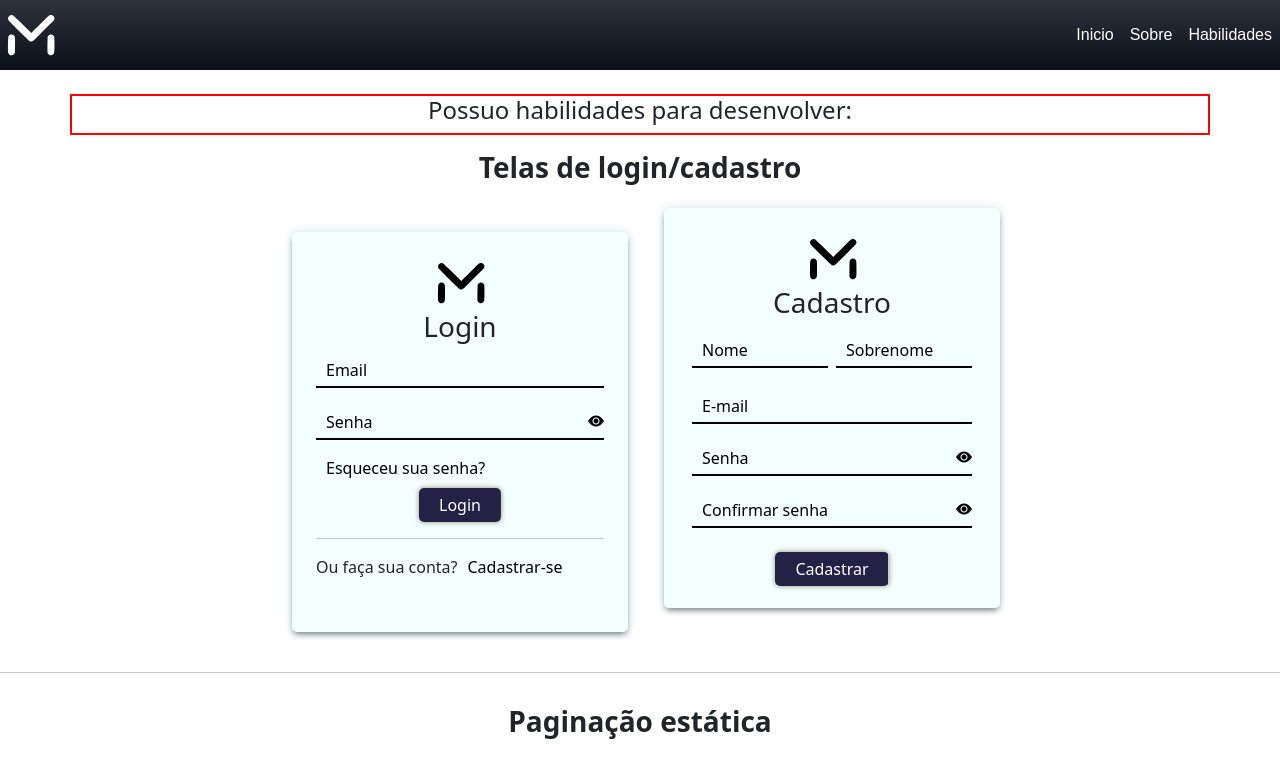
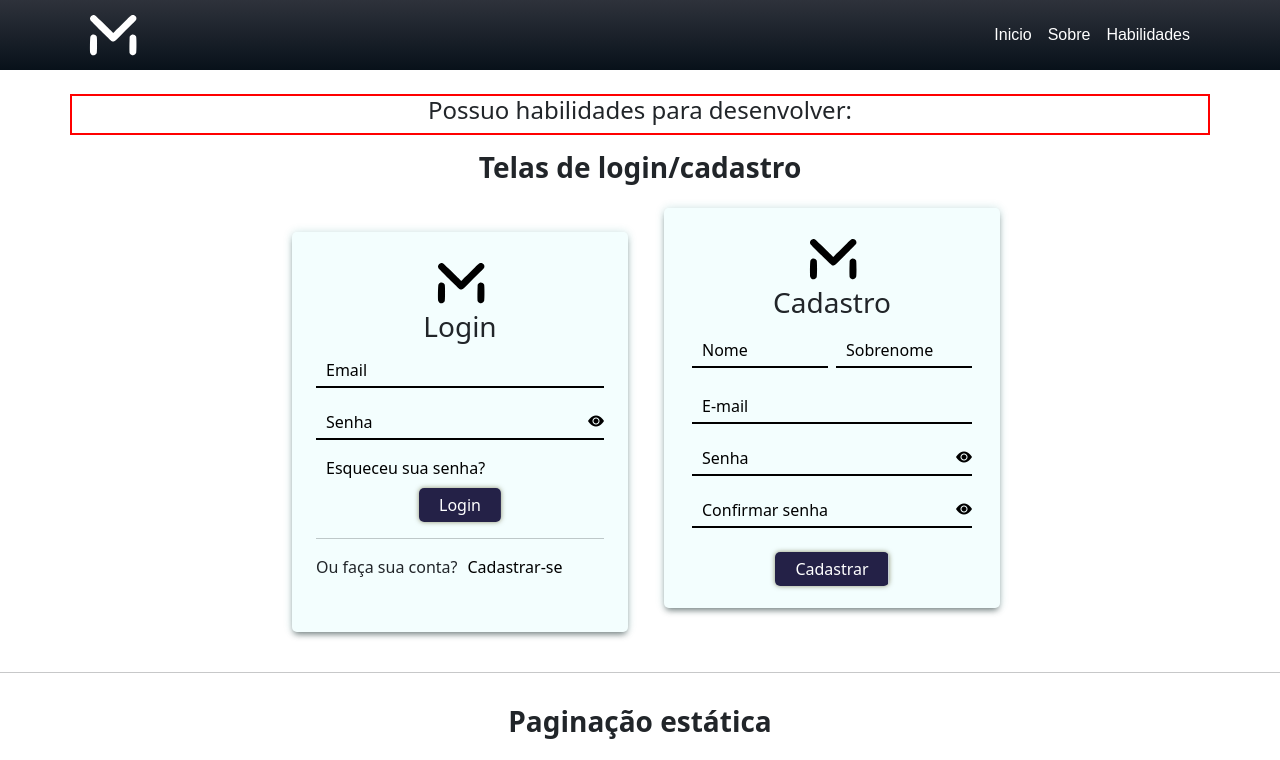
Before and after one commit to MauricioCavalcante/MauricioCavalcante, a plain HTML site: page modelos.html in a window 1280 px wide. Shown: the top 760 px of the page. Drawn offline with nearby package versions, Linux system fonts and the light colour scheme.

Commit message:
Mais uma correção

```diff
--- a/modelos.html
+++ b/modelos.html
@@ -12,8 +12,8 @@
 </head>
 <body>
   <header>
-    <nav class="navbar navbar-expand-sm bg-black" data-bs-theme="dark">
-
+    <nav class="navbar navbar-expand-sm bg-black">
+        <div class="container">
         <a class="navbar-brand" href="index.html">
             <svg xmlns="http://www.w3.org/2000/svg" viewBox="0 0 392 287" version="1.1">
                 <path d="M 69.148 13.902 C 55.155 18.765, 48.294 33.232, 54.400 45 C 57.993 51.925, 188.046 180.383, 195.210 184.084 C 207.481 190.422, 211.058 188.187, 249.500 150.164 C 350.695 50.072, 351.142 49.618, 353.589 44.500 C 362.562 25.737, 342.080 6.070, 323.066 15.190 C 319.818 16.747, 308.249 27.547, 283 52.588 C 250.068 85.250, 227.253 107.727, 210.770 123.748 L 204.040 130.289 186.770 112.805 C 177.272 103.189, 165 91.150, 159.500 86.050 C 154 80.951, 136 63.437, 119.500 47.131 C 83.807 11.859, 80.778 9.860, 69.148 13.902 M 66 142.449 C 60.684 145.232, 57.920 148.049, 55.159 153.500 C 52.249 159.245, 50.706 251.588, 53.386 259.656 C 60.244 280.305, 82.874 282.272, 95.839 263.346 C 99.030 258.688, 99.254 159.353, 96.088 153.210 C 90.183 141.755, 76.603 136.898, 66 142.449 M 325.759 141.366 C 320.048 143.491, 317.553 145.449, 314.301 150.359 L 311.323 154.855 310.662 177.589 C 309.350 222.662, 309.793 259.736, 311.680 262.785 C 323.399 281.722, 346.458 280.429, 353.946 260.416 C 356.902 252.514, 356.602 159.741, 353.601 154 C 348.008 143.299, 335.642 137.687, 325.759 141.366"/>
@@ -23,7 +23,7 @@
             <span class="navbar-toggler-icon"></span>
         </button>
         <div class="collapse navbar-collapse" id="navbarSupportedContent">
-          <ul class="navbar-nav ms-auto">
+            <ul class="navbar-nav ms-auto text-center">
                 <li class="nav-item">
                     <a class="nav-link" href="index.html">Inicio</a>
                 </li>
@@ -38,6 +38,7 @@
         </div>
     </nav>
 </header>
+
 
   <div class="container text-center mt-4 borda"><h4>Possuo habilidades para desenvolver:</h4></div>
   <main>
```
Also changed, not shown: about.html (+2 -1 lines). Lines whose indentation alone changed are shown as unchanged.
